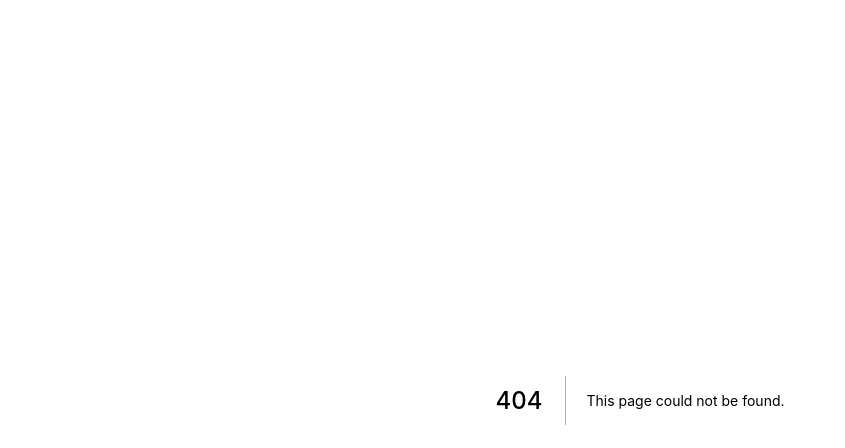
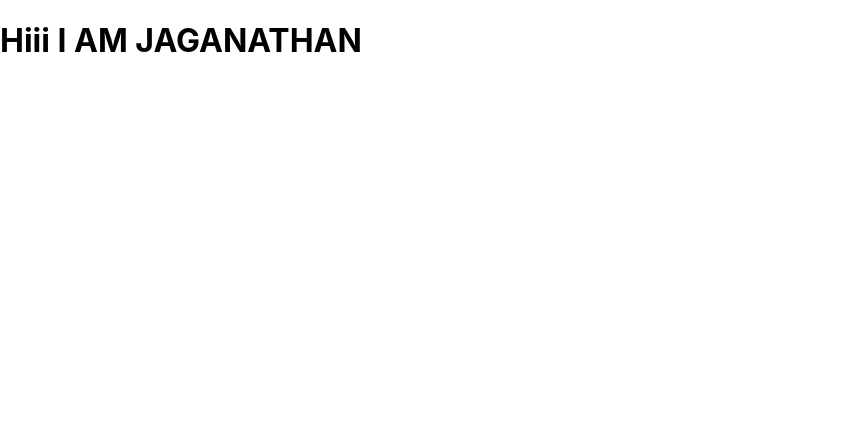
Before and after one commit to jaganathan05/nextjs-course, a Next.js app: page /aboutus/developer in a window 1280 px wide. Before the commit this address had no page. Shown: the top 448 px of the page, without its empty margins (0-845 px from the left). Built offline with nearby package versions, Linux system fonts and the light colour scheme.

Commit message:
nested routes in nextjs app

```diff
--- /dev/null
+++ b/pages/aboutus/developer.js
@@ -0,0 +1,6 @@
+function developer (){
+
+    return <h1>Hiii I AM JAGANATHAN</h1>
+}
+
+export default developer;
```
Also changed, not shown: pages/aboutus/index.js (renamed from pages/aboutus.js).
